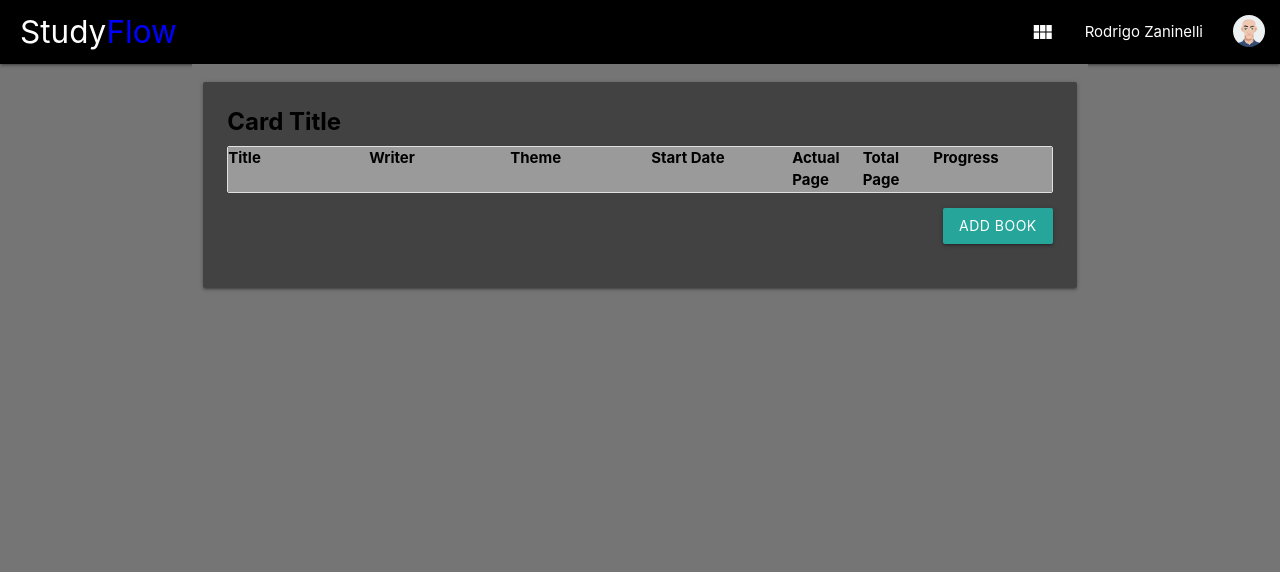
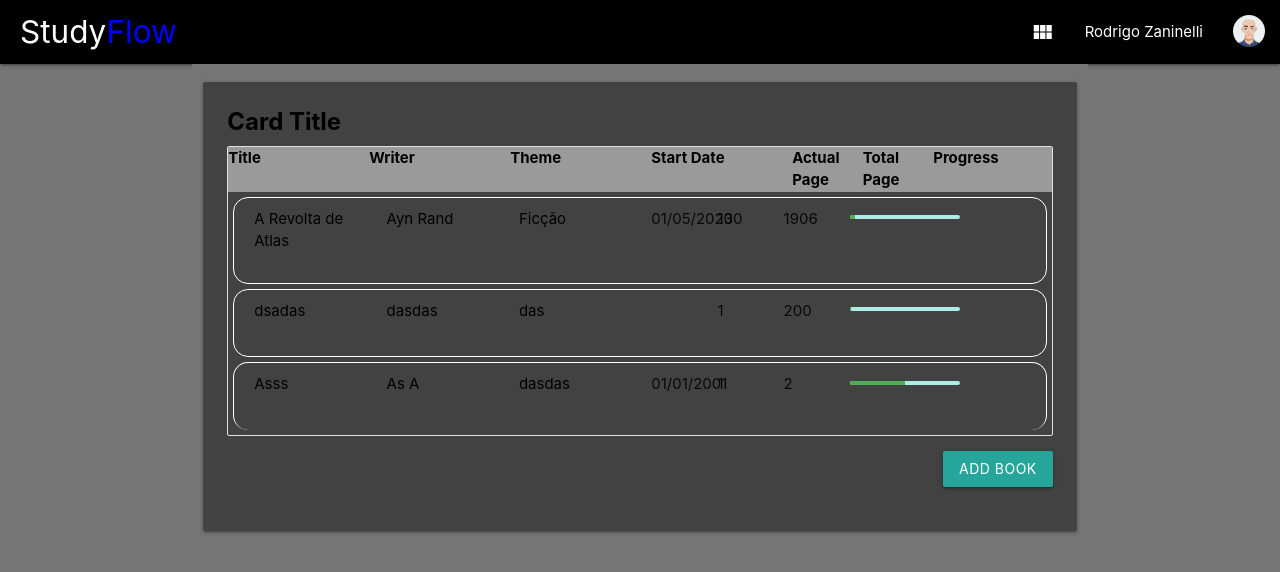
Before and after one commit to rhz23/studyflow, an Angular app: page /books-card in a window 1280 px wide. Shown: the top 572 px of the page. Built offline with nearby package versions, Linux system fonts and the light colour scheme; data requests are answered from the project's data file.

Commit message:
adding json serve api

```diff
--- a/angular.json
+++ b/angular.json
@@ -96,5 +96,8 @@
         }
       }
     }
+  },
+  "cli": {
+    "analytics": false
   }
 }
--- /dev/null
+++ b/db.json
@@ -0,0 +1,31 @@
+{
+  "books": [
+    {
+      "title": "A Revolta de Atlas",
+      "author": "Ayn Rand",
+      "theme": "Ficção",
+      "startDate": "2023-05-01",
+      "totalPage": "1906",
+      "actualPage": "100",
+      "id": "po8weurojfwlkm"
+    },
+    {
+      "title": "dsadas",
+      "author": "dasdas",
+      "theme": "das",
+      "startDate": null,
+      "actualPage": 1,
+      "totalPage": 200,
+      "id": "hLSpJ56"
+    },
+    {
+      "title": "Asss",
+      "author": "As A",
+      "theme": "dasdas",
+      "startDate": "2001-01-01T04:00:00.000Z",
+      "actualPage": 1,
+      "totalPage": 2,
+      "id": "sl55vAN"
+    }
+  ]
+}
--- a/package.json
+++ b/package.json
@@ -18,6 +18,7 @@
     "@angular/platform-browser": "^16.0.0",
     "@angular/platform-browser-dynamic": "^16.0.0",
     "@angular/router": "^16.0.0",
+    "json-server": "^0.17.3",
     "material-icons": "^1.13.8",
     "materialize-css": "^1.0.0",
     "rxjs": "~7.8.0",
--- a/src/app/app.module.ts
+++ b/src/app/app.module.ts
@@ -14,7 +14,7 @@ import { LandPageComponent } from './land-page/land-page.component';
 import { CadastroBookComponent } from './cadastro-book/cadastro-book.component';
 import { LoginComponent } from './login/login.component';
 import { RouterModule, Routes } from '@angular/router';
-import { LivroService } from './livro.service';
+import { LivroService } from './book.service';
 
 const routes: Routes = [
   { path: '', component: LandPageComponent },
--- /dev/null
+++ b/src/app/book.service.ts
@@ -0,0 +1,54 @@
+import { Injectable } from '@angular/core';
+import {Book} from "./model/book";
+
+@Injectable({
+  providedIn: 'root'
+})
+export class LivroService {
+
+  private apiURL = "http://localhost:3000/books"
+
+  constructor() {}
+
+  async getBooks(): Promise<Book[]> {
+    try {
+      const books = await fetch(this.apiURL).then(r => r.json());
+      return books;
+    } catch(error) {
+      alert("Error:" + error);
+      return [];
+    }
+  }
+
+  // Returns the newly added book's index on the db
+  async addBook(book: Book): Promise<any> {
+    try {
+      const r = await fetch(this.apiURL, {
+        method: "POST",
+        headers: {
+          "Content-Type": "application/json",
+
+        },
+        body: JSON.stringify(book)
+      }).then(r => r.json());
+      return r;
+    } catch (error) {
+      alert("Error:" + error);
+      return null;
+    }
+  }
+
+
+  async removeBook(book: Book): Promise<number> {
+    try {
+      const r = await fetch(this.apiURL + "/" + book.id, {
+        method: "DELETE",
+      });
+      return r.status;
+    } catch (error) {
+      alert("Error:" + error);
+      return 500;
+    }
+  }
+
+}
--- a/src/app/books-card/books-card.component.ts
+++ b/src/app/books-card/books-card.component.ts
@@ -1,5 +1,6 @@
 import { Component, OnInit } from '@angular/core';
-import { LivroService } from '../livro.service';
+import { LivroService } from '../book.service';
+import {Book} from "../model/book";
 
 @Component({
   selector: 'app-books-card',
@@ -7,12 +8,14 @@ import { LivroService } from '../livro.service';
   styleUrls: ['./books-card.component.css']
 })
 export class BooksCardComponent {
-  livros: any[] = [];
+  livros: Book[] = [];
 
   constructor(private livroService: LivroService) {}
 
   ngOnInit(): void {
-    this.livros = this.livroService.getLivros();
+    this.livroService.getBooks().then((livros) => {
+      this.livros = livros
+    })
   }
 
 }
--- a/src/app/cadastro-book/cadastro-book.component.html
+++ b/src/app/cadastro-book/cadastro-book.component.html
@@ -86,7 +86,7 @@
     </div>
 
     <div class="fixed-action-btn">
-      <button class="btn waves-effect waves-light" type="submit" name="action" (click)="salvarLivros()">Submit
+      <button class="btn waves-effect waves-light" type=" submit" name="action" (click)="salvarLivros()">Submit
         <i class="material-icons right">send</i>
       </button>
       <button class="btn waves-effect waves-light red" type="button" name="cancel" (click)="cancel()">Cancel
--- a/src/app/cadastro-book/cadastro-book.component.ts
+++ b/src/app/cadastro-book/cadastro-book.component.ts
@@ -1,6 +1,6 @@
 import { Component } from '@angular/core';
 import { Book } from '../model/book';
-import { LivroService } from '../livro.service';
+import { LivroService } from '../book.service';
 import { Router } from '@angular/router';
 
 @Component({
@@ -12,6 +12,12 @@ export class CadastroBookComponent{
   livros: any[] = [];
 
   constructor(private router: Router, private livroService: LivroService) {}
+
+  ngOnInit(): void {
+    this.livroService.getBooks().then((livros) => {
+      this.livros = livros
+    })
+  }
 
   titleValue: string = '';
   isTitleLabelActive: boolean = false;
@@ -56,12 +62,12 @@ export class CadastroBookComponent{
   }
 
   removerLivro(livro: any) {
-    this.livroService.removeLivro(livro);
+    this.livroService.removeBook(livro).then((_) => this.livroService.getBooks().then((l) => this.livros = l));
   }
 
   salvarLivros() {
     // Lógica para salvar os livros no backend
-    const newBook = new Book(this.titleValue, this.authorValue, this.themeValue, new Date(this.dateValue), parseInt(this.actualPageValue) , parseInt(this.totalPageValue));
+    const newBook = new Book(this.titleValue, this.authorValue, this.themeValue, new Date(this.dateValue), parseInt(this.actualPageValue) , parseInt(this.totalPageValue), "");
 
     this.titleValue = '';
     this.authorValue = '';
@@ -70,7 +76,7 @@ export class CadastroBookComponent{
     this.actualPageValue = '';
     this.totalPageValue = '';
 
-  this.livroService.addLivro(newBook);
+    this.livroService.addBook(newBook).then((_) => this.livroService.getBooks().then((l) => this.livros = l));
   }
 
   cancel(): void {
--- a/src/app/livro.service.ts
+++ /dev/null
@@ -1,36 +0,0 @@
-import { Injectable } from '@angular/core';
-
-@Injectable({
-  providedIn: 'root'
-})
-export class LivroService {
-
-  private livros: any[] = [];
-
-  constructor() {}
-
-  getLivros(): any[] {
-    return this.livros;
-  }
-
-  addLivro(livro: any): void {
-    this.livros.push(livro);
-  }
-
-  removeLivro(livro: any) {
-    // Find the index of the livro in the livros array
-    const index = this.livros.indexOf(livro);
-
-    // If the livro is found, remove it from the livros array
-    if (index !== -1) {
-      this.livros.splice(index, 1);
-    }
-  }
-
-  removeLivroByIndex(index: number): void {
-    if (index !== -1) {
-      this.livros.splice(index, 1);
-    }
-  }
-
-}
--- a/src/app/model/book.ts
+++ b/src/app/model/book.ts
@@ -1,11 +1,12 @@
 export class Book {
 
-  constructor(public title: string, public author: string, public theme: string, public startDate: Date, public actualPage: number, public totalPage: number) {
+  constructor(public title: string, public author: string, public theme: string, public startDate: Date, public actualPage: number, public totalPage: number, public id: string) {
     this.title = title;
     this.author = author;
     this.theme = theme;
     this.startDate = startDate;
     this.totalPage = totalPage;
     this.actualPage = actualPage;
+    this.id = id;
   }
 }
```
Also changed, not shown: src/model/book.ts (deleted), 2 other files (tests, documents, lock files or other folders).
